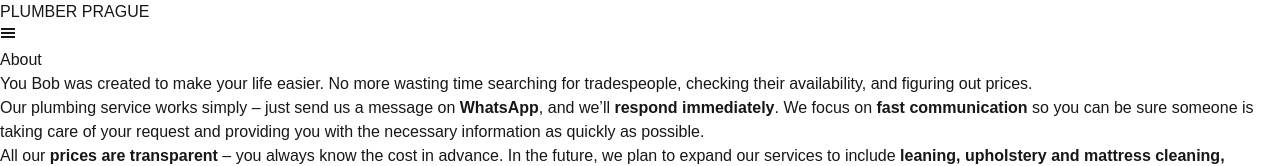
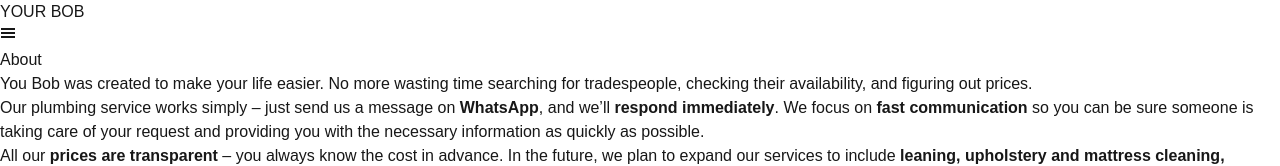
Before and after one commit to HonzaPenicka/plumbering, a Next.js app: page /about in a window 1280 px wide. Shown: the top 166 px of the page. Built offline with nearby package versions, Linux system fonts and the light colour scheme.

Commit message:
Update about.tsx

```diff
--- a/src/pages/about.tsx
+++ b/src/pages/about.tsx
@@ -92,7 +92,7 @@
       >
         <header className="flex justify-between bg-white py-4 px-4 items-center text-black font-bold text-3xl border-b-2 border-b-blue-500">
           <a href="/">
-            <h1>PLUMBER PRAGUE</h1>
+            <h1>YOUR BOB</h1>
           </a>
           <button onClick={handleIsMenuOpen}>
             <GiHamburgerMenu className="flex justify-start items-start" />
```
